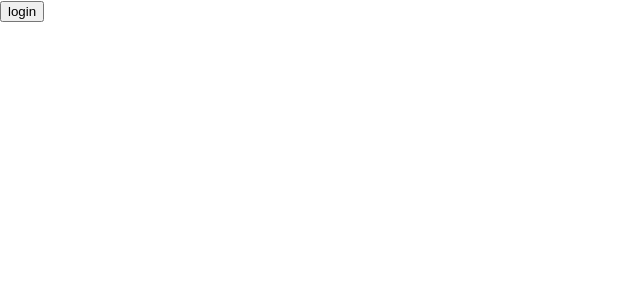
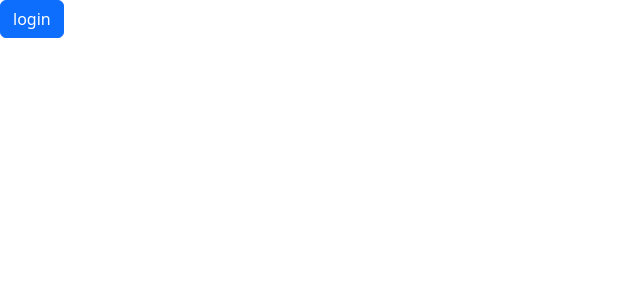
Before and after one commit to kigensky/medical1-app, a React (Create React App) app: page / in a window 1280 px wide. Shown: the top 300 px of the page, without its empty margins (0-640 px from the left). Built offline with nearby package versions, Linux system fonts and the light colour scheme.

Commit message:
added axios

```diff
--- a/src/App.js
+++ b/src/App.js
@@ -1,10 +1,10 @@
 //import logo from './logo.svg';
 import './App.css';
-
-
-
 import React, { useState } from "react"
 import axios from "axios"
+import Button from 'react-bootstrap/Button';
+import 'bootstrap/dist/css/bootstrap.min.css';
+
 
 function App() {
   const [session, setSession] = useState(null)
@@ -126,7 +126,7 @@ function App() {
   }
 
   if (!session) {
-    return <button onClick={handleLogin}>login</button>
+    return <Button onClick={handleLogin}>login</Button>
   }
  console.log({ searchResults })
    console.log({ patientVisits })
```
